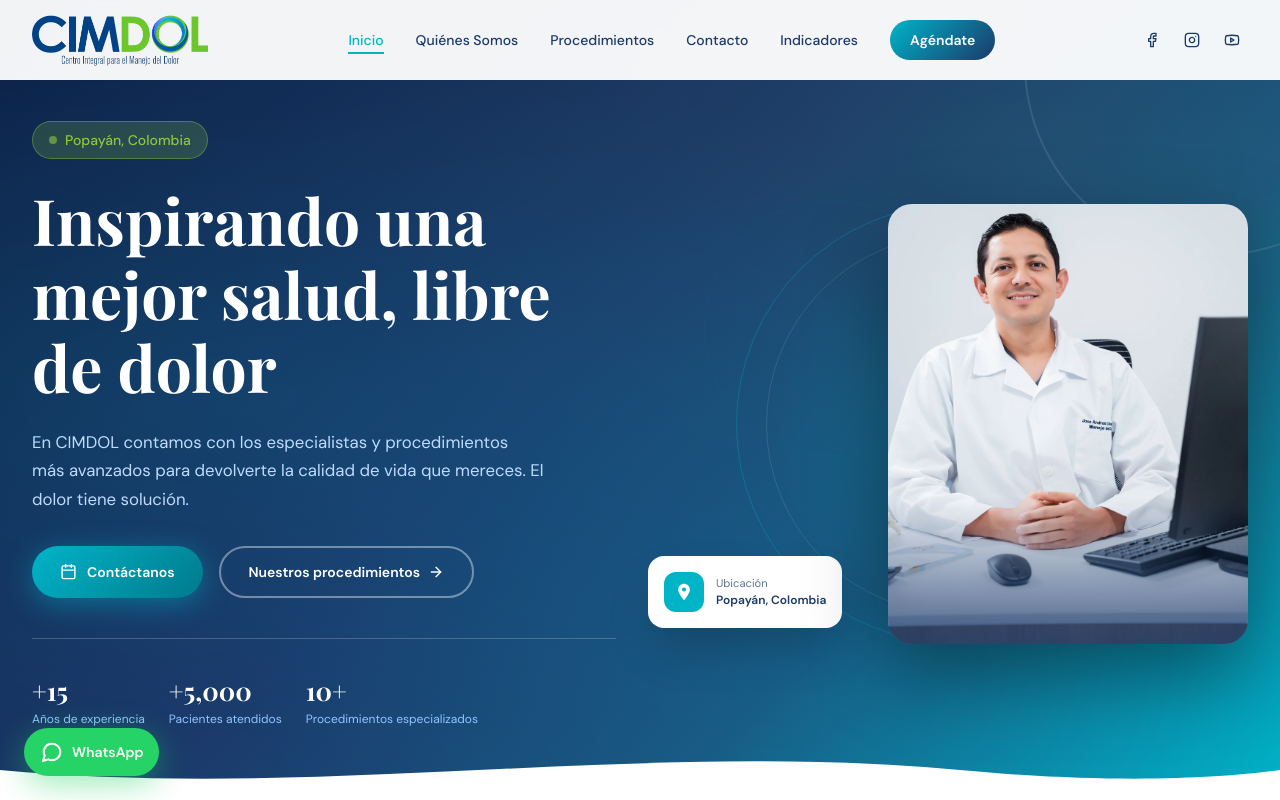
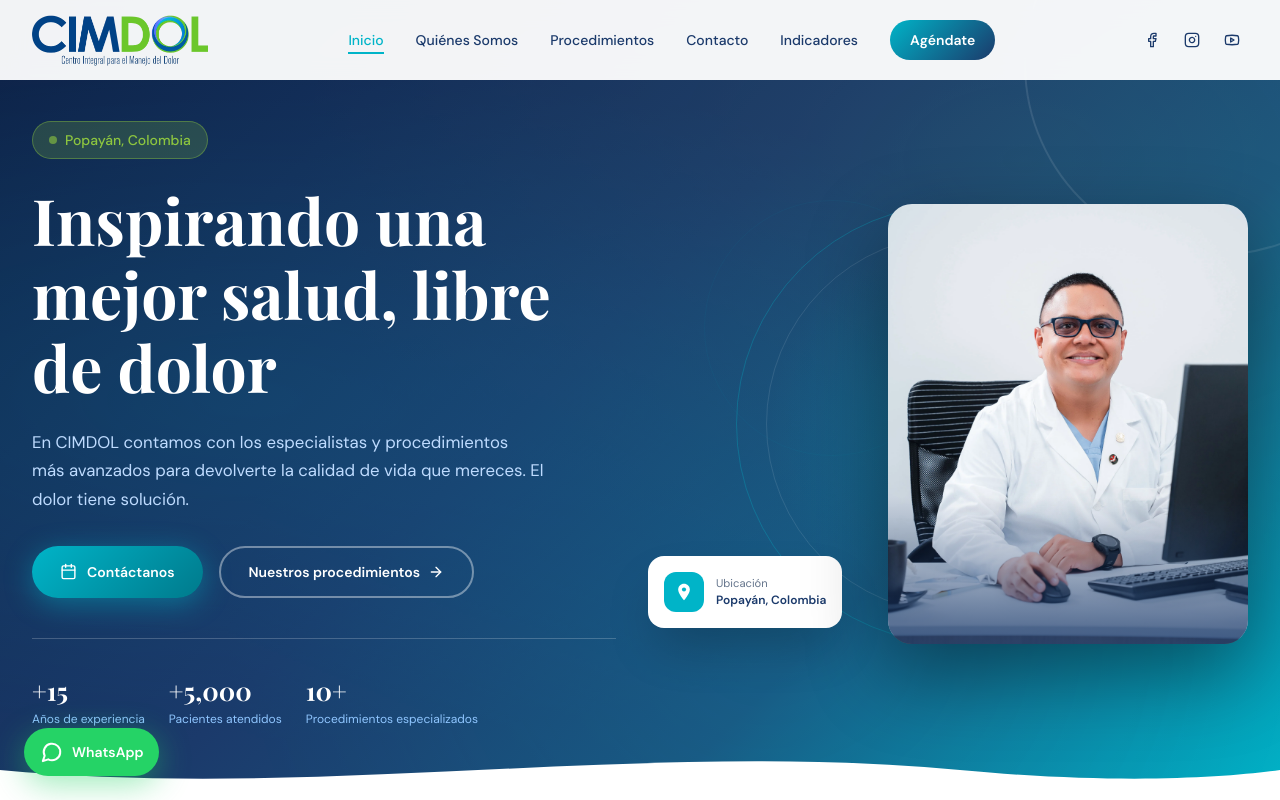
Before and after one commit to CIMDOL/cimdol.github.io, a React (Vite) app: page / in a window 1280 px wide. Shown: the top 800 px of the page. Built offline with nearby package versions, Linux system fonts and the light colour scheme; a web font is replaced by a local one.

Commit message:
feat: add roberNuevo to hero carousel and randomize initial slide

```diff
--- a/src/app/components/HeroSection.tsx
+++ b/src/app/components/HeroSection.tsx
@@ -12,7 +12,8 @@
   secondaryCtaLabel?: string;
   secondaryCtaLink?: string;
   imageUrl: string;
-  images?: string[];   // carrusel automático si se provee
+  images?: string[];
+  imagePositions?: string[];
   imageAlt?: string;
   badge?: string;
   variant?: "home" | "inner";
@@ -27,13 +28,16 @@
   secondaryCtaLink,
   imageUrl,
   images,
+  imagePositions,
   imageAlt = "Doctor",
   badge,
   variant = "home",
 }: HeroSectionProps) {
   const isHome = variant === "home";
   const carousel = images && images.length > 1 ? images : null;
-  const [activeIdx, setActiveIdx] = useState(0);
+  const [activeIdx, setActiveIdx] = useState(() =>
+    images && images.length > 1 ? Math.floor(Math.random() * images.length) : 0
+  );
 
   useEffect(() => {
     if (!carousel) return;
@@ -225,8 +229,9 @@
                     key={src}
                     src={src}
                     alt={imageAlt}
-                    className="absolute inset-0 w-full h-full object-cover object-top"
+                    className="absolute inset-0 w-full h-full object-cover"
                     style={{
+                      objectPosition: imagePositions?.[i] ?? "center top",
                       opacity: i === activeIdx ? 1 : 0,
                       transition: "opacity 1.2s ease-in-out",
                     }}
--- a/src/app/pages/Home.tsx
+++ b/src/app/pages/Home.tsx
@@ -20,7 +20,15 @@
 import { ProcedureCard } from "../components/ProcedureCard";
 import { ImageWithFallback } from "../components/figma/ImageWithFallback";
 import calvache3 from "../../assets/medicos/drAndres/calvache3.webp";
+import roberNuevo from "../../assets/medicos/drRoberth/roberNuevo.jpeg";
 import { SEOMeta } from "../components/SEOMeta";
+
+const carouselImages = [calvache3, ...doctors.map((d) => d.imageUrl).filter(Boolean), roberNuevo];
+const carouselPositions = [
+  "center top",
+  ...doctors.map((d) => d.imagePosition ?? "center top"),
+  "center 15%",
+];
 
 
 
@@ -84,7 +92,8 @@
         secondaryCtaLabel="Nuestros procedimientos"
         secondaryCtaLink="/procedimientos"
         imageUrl={calvache3}
-        images={[calvache3, ...doctors.map((d) => d.imageUrl).filter(Boolean)]}
+        images={carouselImages}
+        imagePositions={carouselPositions}
         imageAlt="Especialistas en manejo del dolor CIMDOL"
         variant="home"
       />
```
